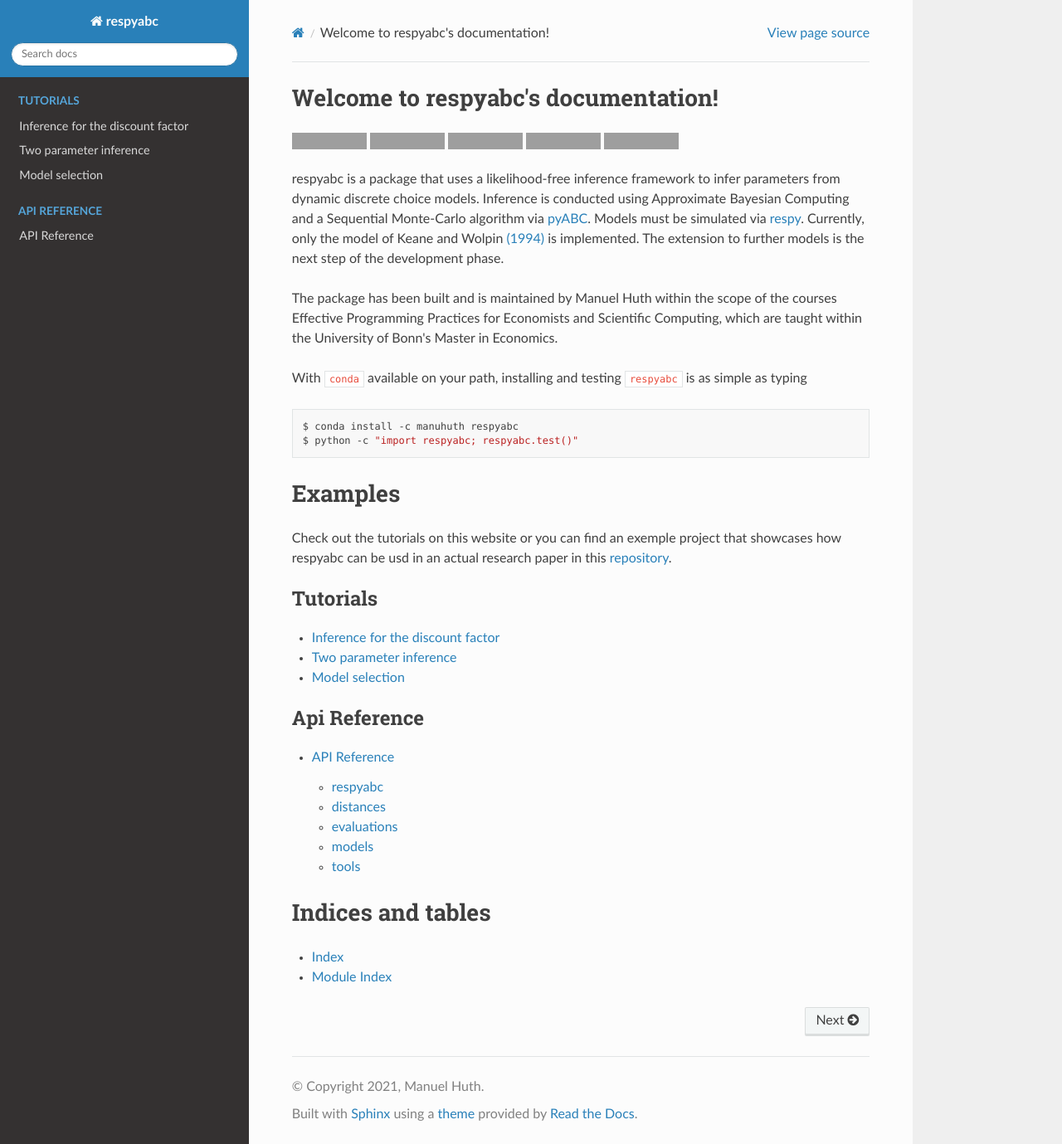
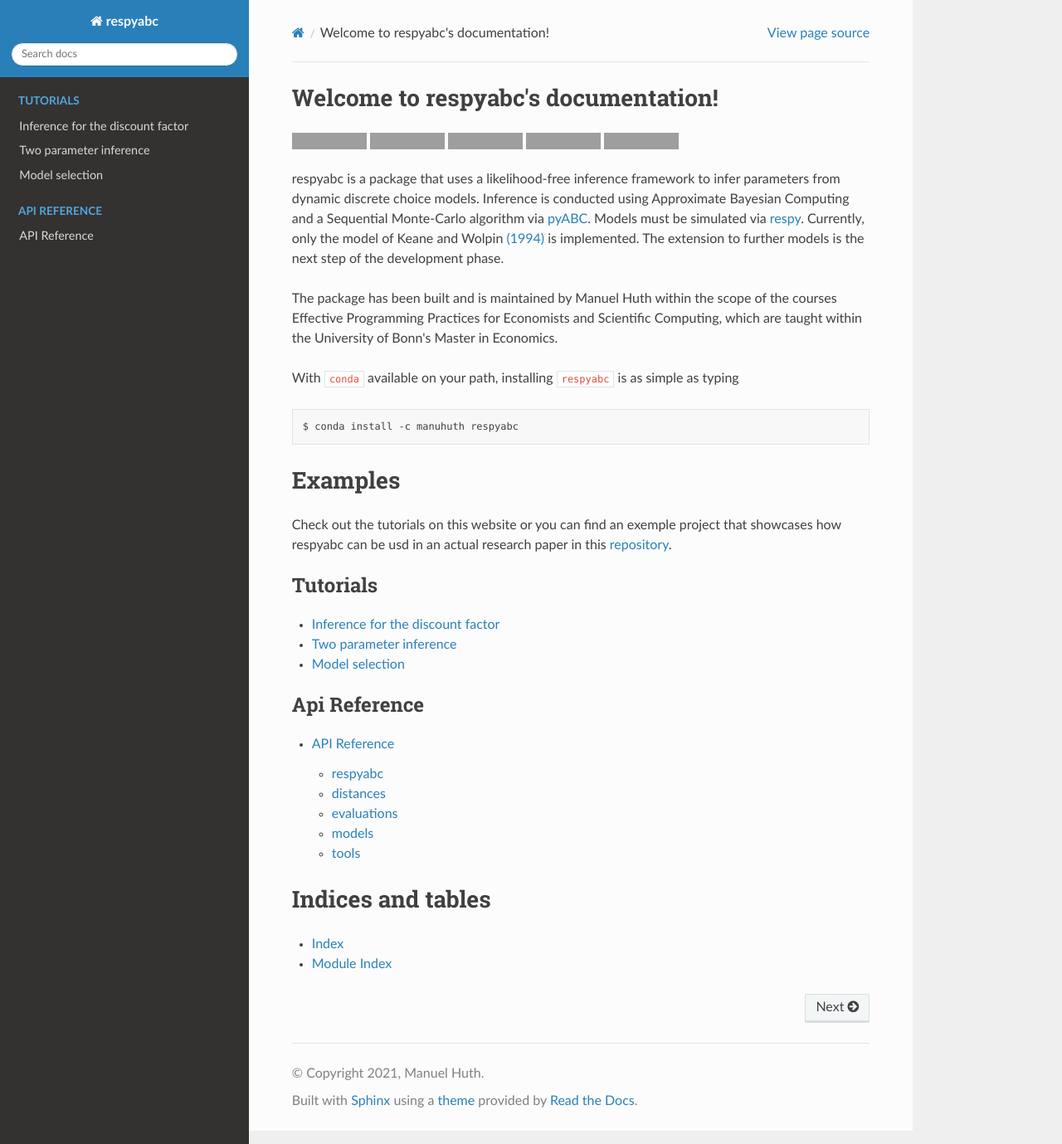
Before and after one commit to manuhuth/respyabc, a Sphinx documentation site: the page built from docs/source/index.rst, in a window 1280 px wide and 1379 px high. Shown: the whole window at 83% size. Built offline with Sphinx 7.4.7 and the Read the Docs theme 2.0.0, drawn with Linux system fonts in a browser that asks for light colours; grey boxes are pictures that could not be loaded.

Commit message:
Delete readme test command.

```diff
--- a/docs/source/index.rst
+++ b/docs/source/index.rst
@@ -24,13 +24,12 @@ respyabc is a package that uses a likelihood-free inference framework to infer p
 
 The package has been built and is maintained by Manuel Huth within the scope of the courses Effective Programming Practices for Economists and Scientific Computing, which are taught within the University of Bonn's Master in Economics.
 
-With ``conda`` available on your path, installing and testing
+With ``conda`` available on your path, installing
 ``respyabc`` is as simple as typing
 
 .. code-block:: bash
 
     $ conda install -c manuhuth respyabc
-    $ python -c "import respyabc; respyabc.test()"
 
 Examples
 ================
```
Also changed, not shown: 1 other file.
